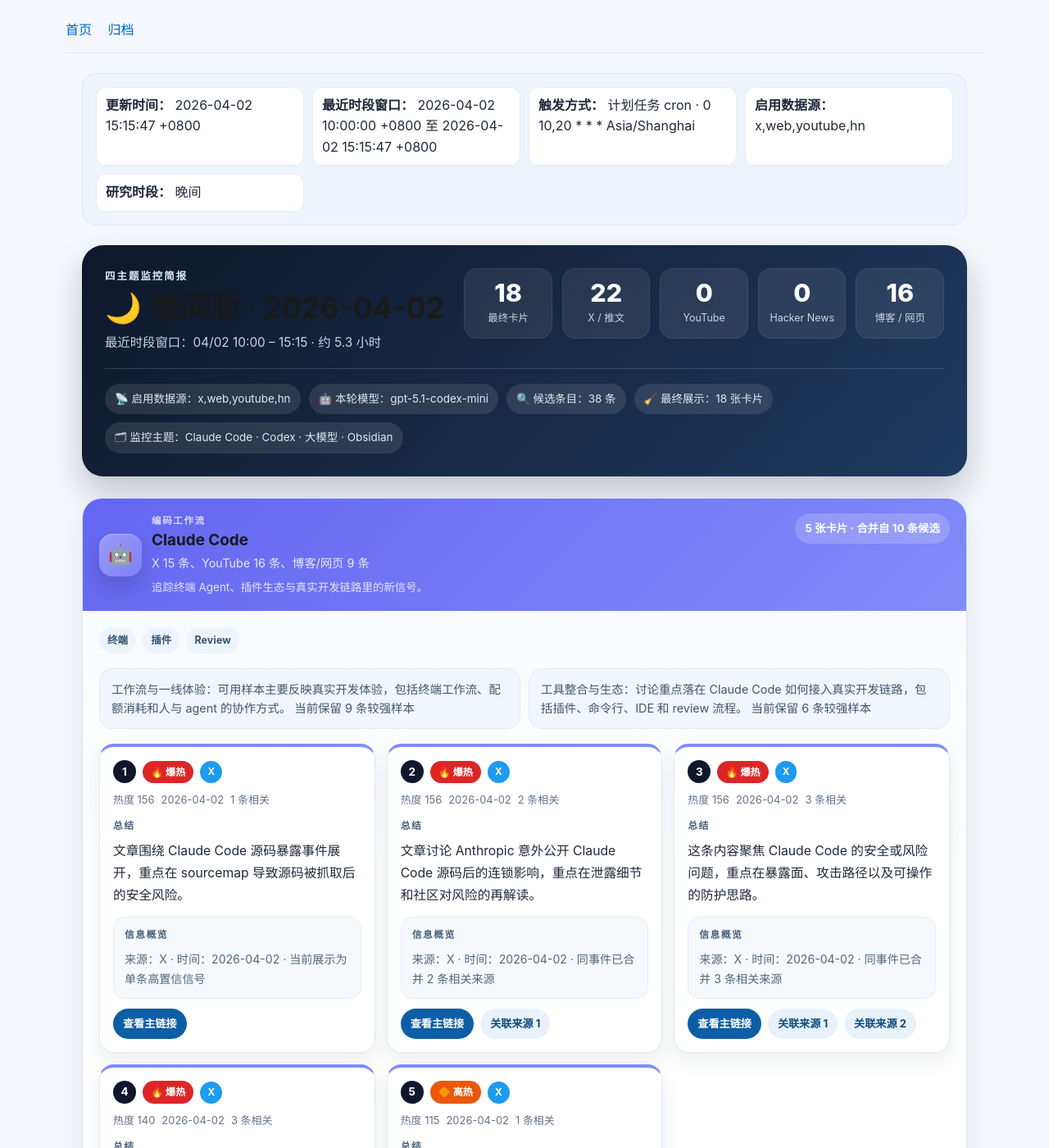
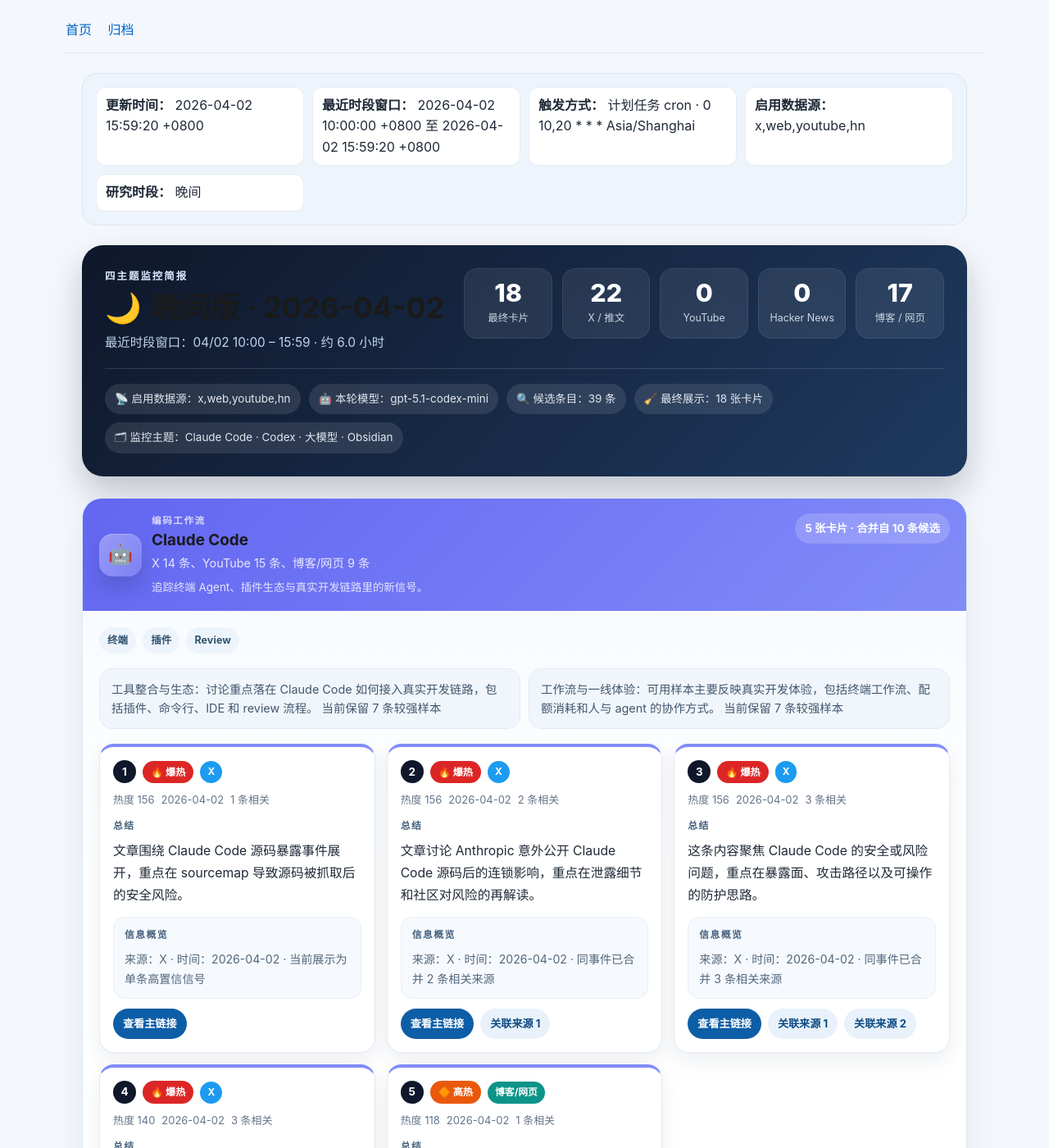
Before and after one commit to ZimengYuan/Report, a Jekyll site: the page built from _research/evening/01-monitor.md, in a window 1280 px wide and 1400 px high. Shown: the whole window at 82% size. Built offline with Jekyll 4.4.1, drawn with Linux system fonts in a browser that asks for light colours; some of the changed text lies outside the part shown.

Commit message:
Research update: evening 2026-04-02 1559

```diff
--- a/_research/evening/01-monitor.md
+++ b/_research/evening/01-monitor.md
@@ -4,11 +4,11 @@
 type: "evening"
 public_report: true
 date: 2026-04-02
-updated_at: "2026-04-02 15:15:47 +0800"
+updated_at: "2026-04-02 15:59:20 +0800"
 trigger_mode: "cron"
 trigger_schedule: "0 10,20 * * * Asia/Shanghai"
 window_start: "2026-04-02 10:00:00 +0800"
-window_end: "2026-04-02 15:15:47 +0800"
+window_end: "2026-04-02 15:59:20 +0800"
 search_sources: "x,web,youtube,hn"
 permalink: /research/evening/monitor/
 ---
@@ -21,20 +21,20 @@
     <div>
       <p class="monitor-eyebrow">四主题监控简报</p>
       <h1 class="monitor-hero__title"><span>🌙</span><span>晚间版 · 2026-04-02</span></h1>
-      <p class="monitor-hero__window">最近时段窗口：04/02 10:00 – 15:15 · 约 5.3 小时</p>
+      <p class="monitor-hero__window">最近时段窗口：04/02 10:00 – 15:59 · 约 6.0 小时</p>
     </div>
     <div class="monitor-hero__stats">
       <div class="monitor-stat"><span class="monitor-stat__value">18</span><span class="monitor-stat__label">最终卡片</span></div>
       <div class="monitor-stat"><span class="monitor-stat__value">22</span><span class="monitor-stat__label">X / 推文</span></div>
       <div class="monitor-stat"><span class="monitor-stat__value">0</span><span class="monitor-stat__label">YouTube</span></div>
       <div class="monitor-stat"><span class="monitor-stat__value">0</span><span class="monitor-stat__label">Hacker News</span></div>
-      <div class="monitor-stat"><span class="monitor-stat__value">16</span><span class="monitor-stat__label">博客 / 网页</span></div>
+      <div class="monitor-stat"><span class="monitor-stat__value">17</span><span class="monitor-stat__label">博客 / 网页</span></div>
     </div>
   </div>
   <div class="monitor-hero__meta">
     <span class="monitor-meta-pill">📡 启用数据源：x,web,youtube,hn</span>
     <span class="monitor-meta-pill">🤖 本轮模型：gpt-5.1-codex-mini</span>
-    <span class="monitor-meta-pill">🔍 候选条目：38 条</span>
+    <span class="monitor-meta-pill">🔍 候选条目：39 条</span>
     <span class="monitor-meta-pill">🧹 最终展示：18 张卡片</span>
     <span class="monitor-meta-pill">🗂 监控主题：Claude Code · Codex · 大模型 · Obsidian</span>
   </div>
@@ -47,7 +47,7 @@
       <div class="monitor-topic__copy">
         <p class="monitor-topic__eyebrow">编码工作流</p>
         <h2 class="monitor-topic__title">Claude Code</h2>
-        <p class="monitor-topic__subtitle">X 15 条、YouTube 16 条、博客/网页 9 条</p>
+        <p class="monitor-topic__subtitle">X 14 条、YouTube 15 条、博客/网页 9 条</p>
         <p class="monitor-topic__tagline">追踪终端 Agent、插件生态与真实开发链路里的新信号。</p>
       </div>
     </div>
@@ -55,7 +55,7 @@
   </div>
   <div class="monitor-topic__body">
     <div class="monitor-topic__chips"><span class="monitor-topic__chip">终端</span><span class="monitor-topic__chip">插件</span><span class="monitor-topic__chip">Review</span></div>
-    <ul class="monitor-topic__notes"><li class="monitor-topic__note">工作流与一线体验：可用样本主要反映真实开发体验，包括终端工作流、配额消耗和人与 agent 的协作方式。 当前保留 9 条较强样本</li><li class="monitor-topic__note">工具整合与生态：讨论重点落在 Claude Code 如何接入真实开发链路，包括插件、命令行、IDE 和 review 流程。 当前保留 6 条较强样本</li></ul>
+    <ul class="monitor-topic__notes"><li class="monitor-topic__note">工具整合与生态：讨论重点落在 Claude Code 如何接入真实开发链路，包括插件、命令行、IDE 和 review 流程。 当前保留 7 条较强样本</li><li class="monitor-topic__note">工作流与一线体验：可用样本主要反映真实开发体验，包括终端工作流、配额消耗和人与 agent 的协作方式。 当前保留 7 条较强样本</li></ul>
     <div class="monitor-topic__grid">
 
 <article class="monitor-item-card">
@@ -135,7 +135,7 @@
     <p class="monitor-item-card__section-label">信息概览</p>
     <p class="monitor-item-card__factline">来源：X · 时间：2026-04-02 · 同事件已合并 3 条相关来源</p>
   </div>
-  <div class="monitor-item-card__links"><a class="monitor-link" href="https://x.com/myopenclaw/status/2039583693266669618" target="_blank" rel="noopener noreferrer">查看主链接</a><a class="monitor-link monitor-link--alt" href="https://x.com/Nitix_/status/2039501912601510361" target="_blank" rel="noopener noreferrer">关联来源 1</a><a class="monitor-link monitor-link--alt" href="https://x.com/charliejhills/status/2039602879728947400" target="_blank" rel="noopener noreferrer">关联来源 2</a></div>
+  <div class="monitor-item-card__links"><a class="monitor-link" href="https://x.com/myopenclaw/status/2039583693266669618" target="_blank" rel="noopener noreferrer">查看主链接</a><a class="monitor-link monitor-link--alt" href="https://x.com/Nitix_/status/2039501912601510361" target="_blank" rel="noopener noreferrer">关联来源 1</a><a class="monitor-link monitor-link--alt" href="https://x.com/Axel_bitblaze69/status/2039613314167439365" target="_blank" rel="noopener noreferrer">关联来源 2</a></div>
 </article>
 
 <article class="monitor-item-card">
@@ -143,9 +143,9 @@
     <div class="monitor-item-card__badges">
       <span class="monitor-rank">5</span>
       <span class="monitor-heat monitor-heat--high">🔶 高热</span>
-      <span class="monitor-source-badge monitor-source-badge--x">X</span>
+      <span class="monitor-source-badge monitor-source-badge--web">博客/网页</span>
     </div>
-    <div class="monitor-item-card__meta"><span>热度 115</span><span>2026-04-02</span><span>1 条相关</span></div>
+    <div class="monitor-item-card__meta"><span>热度 118</span><span>2026-04-02</span><span>1 条相关</span></div>
   </div>
   <div class="monitor-item-card__section">
     <p class="monitor-item-card__section-label">总结</p>
@@ -153,9 +153,9 @@
   </div>
   <div class="monitor-item-card__section monitor-item-card__section--soft">
     <p class="monitor-item-card__section-label">信息概览</p>
-    <p class="monitor-item-card__factline">来源：X · 时间：2026-04-02 · 当前展示为单条高置信信号</p>
+    <p class="monitor-item-card__factline">来源：博客/网页 · 时间：2026-04-02 · 当前展示为单条高置信信号</p>
   </div>
-  <div class="monitor-item-card__links"><a class="monitor-link" href="https://x.com/49agents/status/2039602839278760196" target="_blank" rel="noopener noreferrer">查看主链接</a></div>
+  <div class="monitor-item-card__links"><a class="monitor-link" href="https://composio.dev/toolkits/better_proposals/framework/claude-code" target="_blank" rel="noopener noreferrer">查看主链接</a></div>
 </article>
     </div>
   </div>
@@ -169,7 +169,7 @@
       <div class="monitor-topic__copy">
         <p class="monitor-topic__eyebrow">产品能力</p>
         <h2 class="monitor-topic__title">Codex</h2>
-        <p class="monitor-topic__subtitle">X 7 条、YouTube 16 条、博客/网页 27 条</p>
+        <p class="monitor-topic__subtitle">X 7 条、YouTube 3 条、博客/网页 27 条</p>
         <p class="monitor-topic__tagline">关注 Codex CLI、工具扩展与端到端自动化能力的演进。</p>
       </div>
     </div>
@@ -311,7 +311,7 @@
       <div class="monitor-topic__copy">
         <p class="monitor-topic__eyebrow">模型战况</p>
         <h2 class="monitor-topic__title">大模型</h2>
-        <p class="monitor-topic__subtitle">X 1 条、YouTube 8 条、博客/网页 25 条</p>
+        <p class="monitor-topic__subtitle">X 2 条、YouTube 3 条、博客/网页 25 条</p>
         <p class="monitor-topic__tagline">观察模型发布、推理能力、多模态与价格竞争的趋势变化。</p>
       </div>
     </div>
@@ -319,7 +319,7 @@
   </div>
   <div class="monitor-topic__body">
     <div class="monitor-topic__chips"><span class="monitor-topic__chip">推理</span><span class="monitor-topic__chip">多模态</span><span class="monitor-topic__chip">版本</span></div>
-    <ul class="monitor-topic__notes"><li class="monitor-topic__note">模型发布与版本竞争：更可靠的信号往往来自模型版本更新、能力对比和官方技术说明，而不是泛行业口号。 当前保留 7 条较强样本</li><li class="monitor-topic__note">推理与成本取舍：本轮更值得看的通常是推理能力、上下文长度和推理成本之间的取舍讨论。 当前保留 2 条较强样本</li></ul>
+    <ul class="monitor-topic__notes"><li class="monitor-topic__note">模型发布与版本竞争：更可靠的信号往往来自模型版本更新、能力对比和官方技术说明，而不是泛行业口号。 当前保留 7 条较强样本</li><li class="monitor-topic__note">推理与成本取舍：本轮更值得看的通常是推理能力、上下文长度和推理成本之间的取舍讨论。 当前保留 3 条较强样本</li></ul>
     <div class="monitor-topic__grid">
 
 <article class="monitor-item-card">
@@ -413,15 +413,15 @@
       <div class="monitor-topic__copy">
         <p class="monitor-topic__eyebrow">知识管理</p>
         <h2 class="monitor-topic__title">Obsidian</h2>
-        <p class="monitor-topic__subtitle">X 6 条、YouTube 25 条、博客/网页 38 条</p>
+        <p class="monitor-topic__subtitle">X 7 条、博客/网页 39 条</p>
         <p class="monitor-topic__tagline">筛选插件、同步、知识库组织和数字花园相关的高质量讨论。</p>
       </div>
     </div>
-    <div class="monitor-topic__count">3 张卡片 · 合并自 7 条候选</div>
+    <div class="monitor-topic__count">3 张卡片 · 合并自 8 条候选</div>
   </div>
   <div class="monitor-topic__body">
     <div class="monitor-topic__chips"><span class="monitor-topic__chip">插件</span><span class="monitor-topic__chip">同步</span><span class="monitor-topic__chip">知识库</span></div>
-    <ul class="monitor-topic__notes"><li class="monitor-topic__note">知识库组织方式：本轮更有价值的样本通常在讨论 Obsidian 如何组织知识、卡片和长期积累。 当前保留 6 条较强样本</li><li class="monitor-topic__note">其他有效信号：本轮有一些可参考但仍需继续观察的信号。 当前保留 1 条较强样本</li></ul>
+    <ul class="monitor-topic__notes"><li class="monitor-topic__note">知识库组织方式：本轮更有价值的样本通常在讨论 Obsidian 如何组织知识、卡片和长期积累。 当前保留 6 条较强样本</li><li class="monitor-topic__note">与 AI 结合：如果有高质量内容，往往体现在 Obsidian 与 AI 检索、写作和自动化能力的结合方式。 当前保留 2 条较强样本</li></ul>
     <div class="monitor-topic__grid">
 
 <article class="monitor-item-card">
@@ -431,7 +431,7 @@
       <span class="monitor-heat monitor-heat--blast">🔥 爆热</span>
       <span class="monitor-source-badge monitor-source-badge--x">X</span>
     </div>
-    <div class="monitor-item-card__meta"><span>热度 140</span><span>2026-04-02</span><span>3 条相关</span></div>
+    <div class="monitor-item-card__meta"><span>热度 136</span><span>2026-04-02</span><span>3 条相关</span></div>
   </div>
   <div class="monitor-item-card__section">
     <p class="monitor-item-card__section-label">总结</p>
@@ -441,7 +441,7 @@
     <p class="monitor-item-card__section-label">信息概览</p>
     <p class="monitor-item-card__factline">来源：X · 时间：2026-04-02 · 同事件已合并 3 条相关来源</p>
   </div>
-  <div class="monitor-item-card__links"><a class="monitor-link" href="https://x.com/IcarusHermes/status/2039493762028818687" target="_blank" rel="noopener noreferrer">查看主链接</a><a class="monitor-link monitor-link--alt" href="https://x.com/pluglab_ai/status/2039591790983131597" target="_blank" rel="noopener noreferrer">关联来源 1</a><a class="monitor-link monitor-link--alt" href="https://x.com/Jilles/status/2039503604315299881" target="_blank" rel="noopener noreferrer">关联来源 2</a></div>
+  <div class="monitor-item-card__links"><a class="monitor-link" href="https://x.com/IcarusHermes/status/2039493762028818687" target="_blank" rel="noopener noreferrer">查看主链接</a><a class="monitor-link monitor-link--alt" href="https://x.com/Jilles/status/2039503604315299881" target="_blank" rel="noopener noreferrer">关联来源 1</a><a class="monitor-link monitor-link--alt" href="https://x.com/pluglab_ai/status/2039591790983131597" target="_blank" rel="noopener noreferrer">关联来源 2</a></div>
 </article>
 
 <article class="monitor-item-card">
@@ -451,7 +451,7 @@
       <span class="monitor-heat monitor-heat--high">🔶 高热</span>
       <span class="monitor-source-badge monitor-source-badge--x">X</span>
     </div>
-    <div class="monitor-item-card__meta"><span>热度 107</span><span>2likes</span><span>2026-04-02</span><span>3 条相关</span></div>
+    <div class="monitor-item-card__meta"><span>热度 122</span><span>2likes</span><span>2026-04-02</span><span>3 条相关</span></div>
   </div>
   <div class="monitor-item-card__section">
     <p class="monitor-item-card__section-label">总结</p>
@@ -471,7 +471,7 @@
       <span class="monitor-heat monitor-heat--high">🔶 高热</span>
       <span class="monitor-source-badge monitor-source-badge--x">X</span>
     </div>
-    <div class="monitor-item-card__meta"><span>热度 91</span><span>2026-04-02</span><span>1 条相关</span></div>
+    <div class="monitor-item-card__meta"><span>热度 122</span><span>1likes</span><span>2026-04-02</span><span>2 条相关</span></div>
   </div>
   <div class="monitor-item-card__section">
     <p class="monitor-item-card__section-label">总结</p>
@@ -479,9 +479,9 @@
   </div>
   <div class="monitor-item-card__section monitor-item-card__section--soft">
     <p class="monitor-item-card__section-label">信息概览</p>
-    <p class="monitor-item-card__factline">来源：X · 时间：2026-04-02 · 当前展示为单条高置信信号</p>
+    <p class="monitor-item-card__factline">来源：X · 时间：2026-04-02 · 同事件已合并 2 条相关来源 · 互动：1likes</p>
   </div>
-  <div class="monitor-item-card__links"><a class="monitor-link" href="https://x.com/pluglab_ai/status/2039591789003419651" target="_blank" rel="noopener noreferrer">查看主链接</a></div>
+  <div class="monitor-item-card__links"><a class="monitor-link" href="https://x.com/productledrich/status/2039616198694908380" target="_blank" rel="noopener noreferrer">查看主链接</a><a class="monitor-link monitor-link--alt" href="https://x.com/pluglab_ai/status/2039591789003419651" target="_blank" rel="noopener noreferrer">关联来源 1</a></div>
 </article>
     </div>
   </div>
@@ -519,10 +519,10 @@
     <span class="monitor-topic__icon">📎</span>
     <span class="monitor-trend-card__label">Obsidian</span>
   </div>
-  <div class="monitor-trend-card__score">140</div>
+  <div class="monitor-trend-card__score">136</div>
   <div class="monitor-trend-card__meta">
     <span class="monitor-trend-bar">▓▓▓▓▓▓▓▓▓▓</span>
-    <span>均值 112 · 3 张卡片（合并自 7 条候选）</span>
+    <span>均值 126 · 3 张卡片（合并自 8 条候选）</span>
   </div>
   <div class="monitor-trend-card__meta">主要来源：X</div>
   <div class="monitor-trend-card__summary">作者预告一场从零开始的 Obsidian 教学，并解释自己为何从 Notion 转向基于 Markdown 的笔记工作流。</div>
```
Also changed, not shown: other parts of _research/evening/01-monitor.md (+1 -1 lines).
